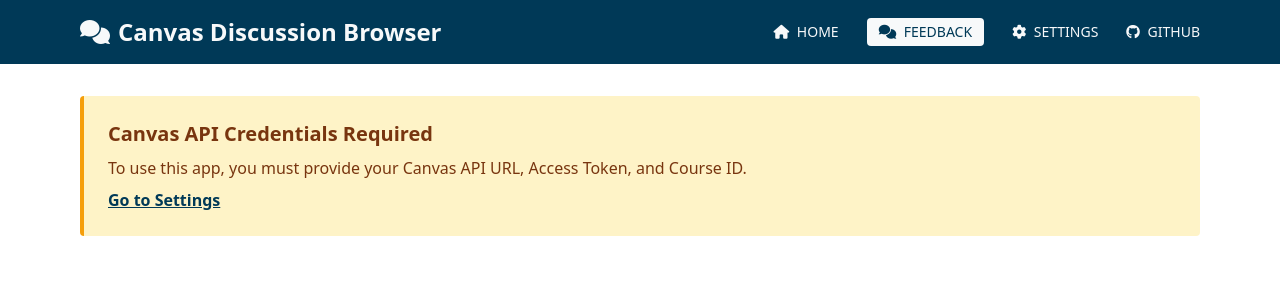
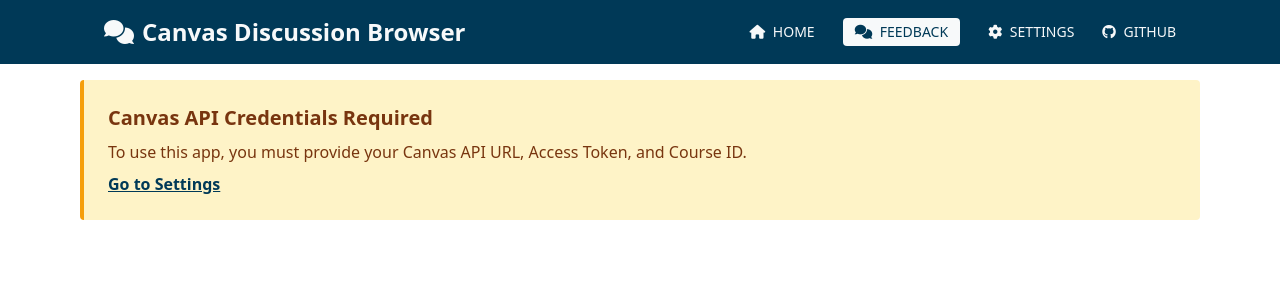
Before and after one commit to fidalgok/Canvas-Discussions-Browser, a Next.js app: page /feedback in a window 1280 px wide. Shown: the top 300 px of the page. Built offline with nearby package versions, Linux system fonts and the light colour scheme.

Commit message:
Making button text uppercase, other style tweaks

```diff
--- a/components/discussion/TabbedTopicCard.js
+++ b/components/discussion/TabbedTopicCard.js
@@ -54,7 +54,7 @@
     },
     {
       id: 'all-students',
-      label: 'All Students',
+      label: 'All Submissions',
       count: allStudentsCount,
       content: (
         <div>
--- a/components/layout/Layout.js
+++ b/components/layout/Layout.js
@@ -26,14 +26,14 @@
     <div className="min-h-screen">
       {/* Full-width header with centered content */}
       <header className="w-full" style={{backgroundColor: 'var(--color-primary)', color: 'var(--color-primary-content)'}}>
-        <div className="max-w-6xl mx-auto px-4 py-4 flex justify-between items-center">
+        <div className="max-w-6xl mx-auto px-10 py-4 flex justify-between items-center">
           <Header />
           <Navigation />
         </div>
       </header>
 
       {/* Main content area with configurable max-width and padding */}
-      <main className={`${containerClass} mx-auto px-4 py-8 ${className}`}>
+      <main className={`${containerClass} mx-auto px-4 py-4 ${className}`}>
         {children}
       </main>
     </div>
--- a/components/ui/StatusBadge.js
+++ b/components/ui/StatusBadge.js
@@ -11,7 +11,7 @@
       case 'cached':
         return {
           text: `Last refreshed: ${timestamp ? new Date(timestamp).toLocaleString() : 'Unknown'}`,
-          bgColor: 'var(--color-success)',
+          bgColor: 'transparent',
           textColor: 'var(--color-success-content)'
         };
       case 'fresh':
--- a/pages/feedback.js
+++ b/pages/feedback.js
@@ -296,6 +296,8 @@
               <h2 className="text-2xl font-semibold" style={{color: 'var(--color-primary)'}}>
                 Feedback Tracker ({topics.length} Topics)
               </h2>
+            </div>
+            <div className="flex items-center gap-3">
               {cacheTimestamp && (
                 <StatusBadge type="cached" timestamp={cacheTimestamp} />
               )}
@@ -317,7 +319,6 @@
                 </svg>
                 Refresh
               </button>
-            </div>
               <button
                 className="flex items-center gap-1 uppercase text-sm px-2 py-1 font-medium hover:opacity-90 transition-colors"
                 style={{
@@ -333,6 +334,7 @@
                 </svg>
                 Download All Conversations
               </button>
+            </div>
           </div>
 
           <div className="space-y-10">
```
Also changed, not shown: pages/index.js (+5 -3 lines). Lines whose indentation alone changed are shown as unchanged.
